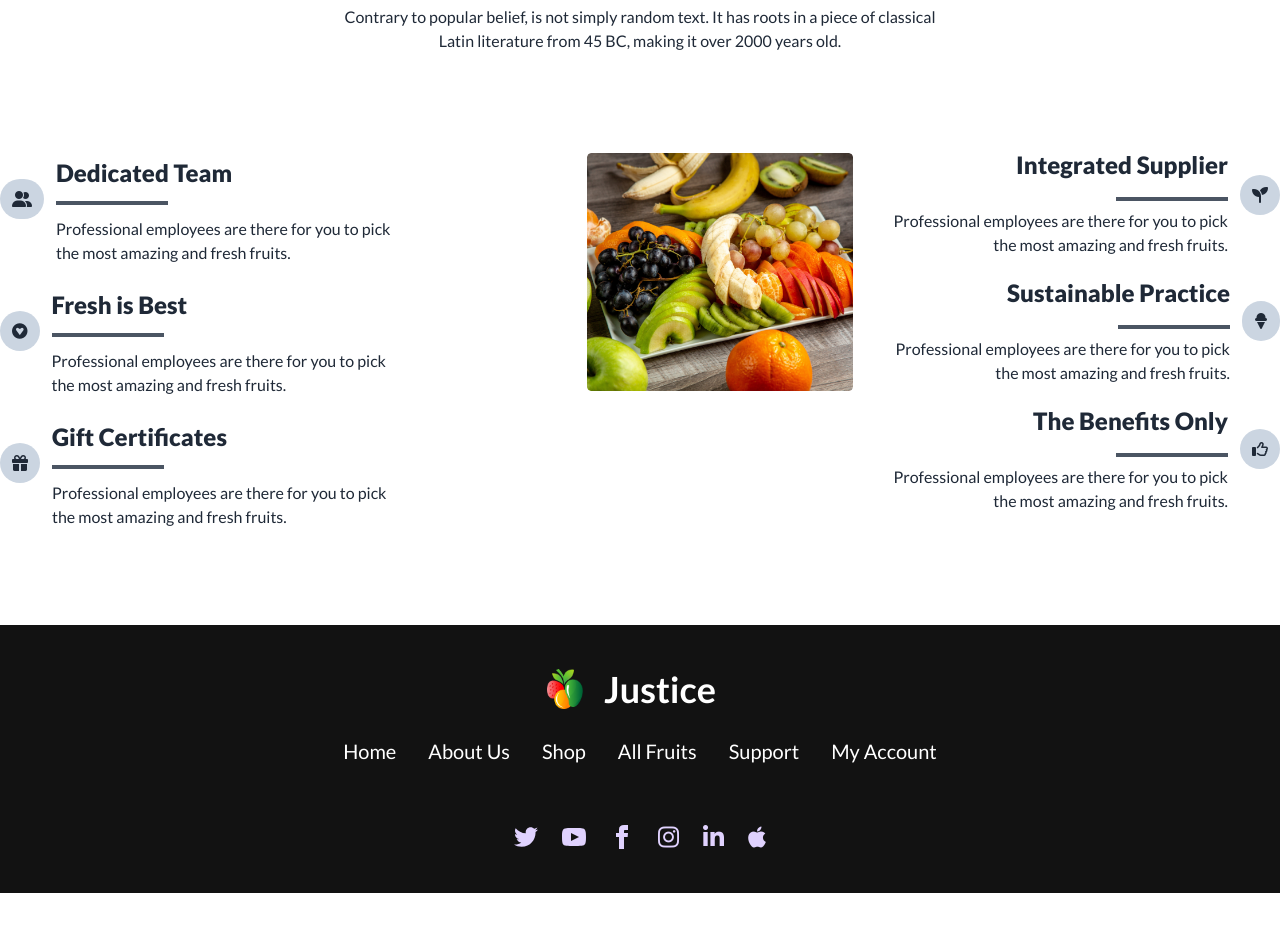
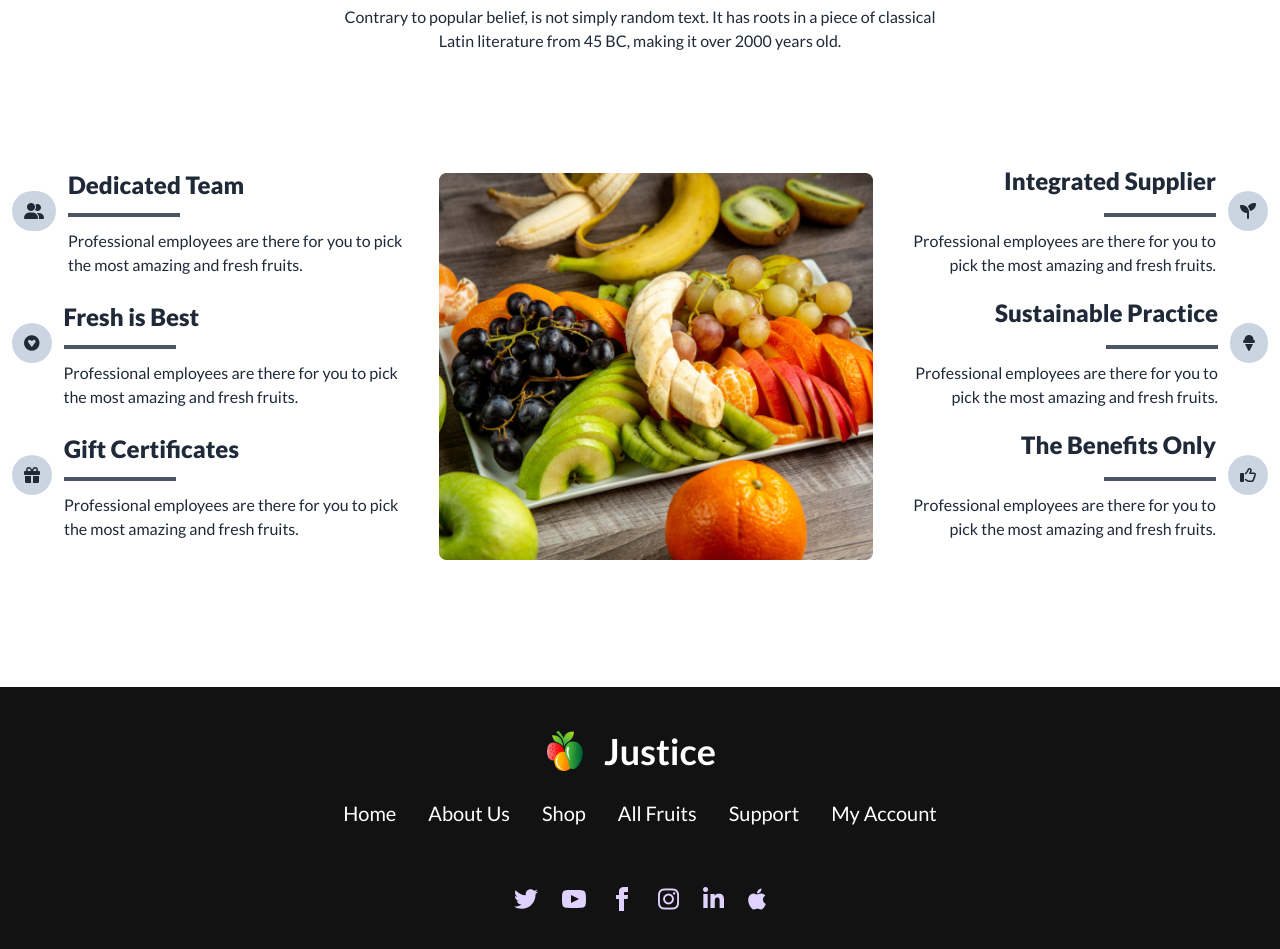
Before and after one commit to ahshanhabibatik/B8A3-fruit-website, a plain HTML site: page index.html in a window 1280 px wide. Shown: the part 2320-3269 px from the top of the page. Before the commit the page ends 3213 px from the top, so only its background shows below. Drawn offline with nearby package versions, Linux system fonts and the light colour scheme.

Commit message:
added all section

```diff
--- a/index.html
+++ b/index.html
@@ -533,7 +533,7 @@
                     Latin literature from 45 BC, making it over 2000 years old.</p>
             </div>
 
-            <div class="grid grid-cols-1 md:grid-cols-1 lg:grid-cols-3">
+            <div class="grid grid-cols-1  md:grid-cols-1 lg:grid-cols-3 p-3">
 
                 <div>
                     <!-- item-1 -->
@@ -584,8 +584,8 @@
                         </div>
                     </div>
                 </div>
-                <div class="mt-5 mb-8 md:ml-40 lg:mb-0">
-                    <img src="./images/whychoose1.png" alt="">
+                <div class="mt-5 mb-8 p-16 md:pl-36 lg:p-2 lg:mb-0 lg:w-[450px] lg:h-[414px]">
+                    <img class="w-auto" src="./images/whychoose1.png" alt="">
                 </div>
 
                 <div class="">
@@ -593,11 +593,11 @@
                     <div
                         class="flex flex-col-reverse md:flex-col lg:flex-row items-center  md:items-center gap-3 lg:justify-end lg:text-end">
 
-                        <div class="text-center lg:text-right lg:mt-4">
+                        <div class="text-center lg:text-right lg:mt-5">
                             <h1 class="text-2xl  font-extrabold ">Integrated Supplier</h1>
                             <div class="w-auto mx-28 md:mx-10 lg:mx-0 lg:ml-96 lg:w-28 h-5  border-b-4 border-gray-600">
                             </div>
-                            <p class="mt-2">Professional employees are there for you to pick <br> the most amazing
+                            <p class="mt-3">Professional employees are there for you to <br> pick the most amazing
                                 and
                                 fresh
                                 fruits.</p>
@@ -616,7 +616,7 @@
                             <div
                                 class=" w-auto mx-28 md:mx-10 lg:mx-0 lg:ml-96 lg:w-28 h-5  border-b-4 border-gray-600">
                             </div>
-                            <p class="mt-2">Professional employees are there for you to pick <br> the most amazing
+                            <p class="mt-3">Professional employees are there for you to <br> pick the most amazing
                                 and
                                 fresh
                                 fruits.</p>
@@ -634,7 +634,7 @@
                             <h1 class="text-2xl  font-extrabold ">The Benefits Only</h1>
                             <div class="w-auto mx-28 md:mx-10 lg:mx-0 lg:ml-96 lg:w-28 h-5  border-b-4 border-gray-600">
                             </div>
-                            <p class="mt-2">Professional employees are there for you to pick <br> the most amazing
+                            <p class="mt-3">Professional employees are there for you to <br> pick the most amazing
                                 and
                                 fresh
                                 fruits.</p>
@@ -651,6 +651,8 @@
 
     </main>
 
+    <!-- footer section -->
+
     <footer class="footer footer-center p-10 bg-[#121212] mt-24 text-primary-content">
         <div>
             <div class="flex flex-row items-center gap-1 text-white ">
@@ -658,8 +660,9 @@
                 <a class="btn btn-ghost normal-case text-4xl font-bold">Justice</a>
             </div>
 
-            <div class="navbar-center hidden lg:flex">
-                <ul class="menu menu-horizontal text-xl px-1 text-white">
+            <div class="navbar-center">
+                <ul class="menu menu-horizontal text-xs
+                 lg:text-xl  text-white">
                     <li><a>Home</a></li>
                     <li><a>About Us</a></li>
                     <li><a>Shop</a></li>
```
